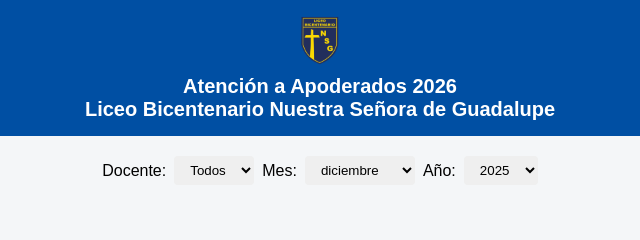
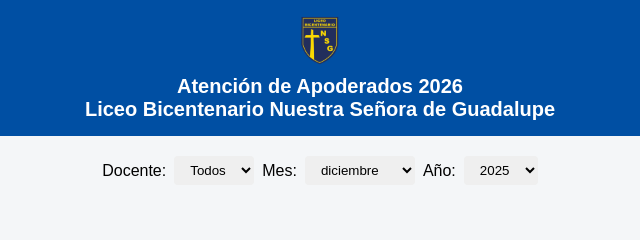
Before and after one commit to Franko-007/Agenda-Apoderados-NSG-2026, a plain HTML site: page index.html in a window 1280 px wide. Shown: the top 240 px of the page, 320-960 px from the left. Drawn offline with nearby package versions, Linux system fonts and the light colour scheme; no server answers.

Commit message:
Update index.html

```diff
--- a/index.html
+++ b/index.html
@@ -143,7 +143,7 @@
 
 <header>
 <img src="logo.png" alt="Logo Institucional">
-<h1>Atención a Apoderados 2026<br>Liceo Bicentenario Nuestra Señora de Guadalupe</h1>
+<h1>Atención de Apoderados 2026<br>Liceo Bicentenario Nuestra Señora de Guadalupe</h1>
 </header>
 
 <main>
```
